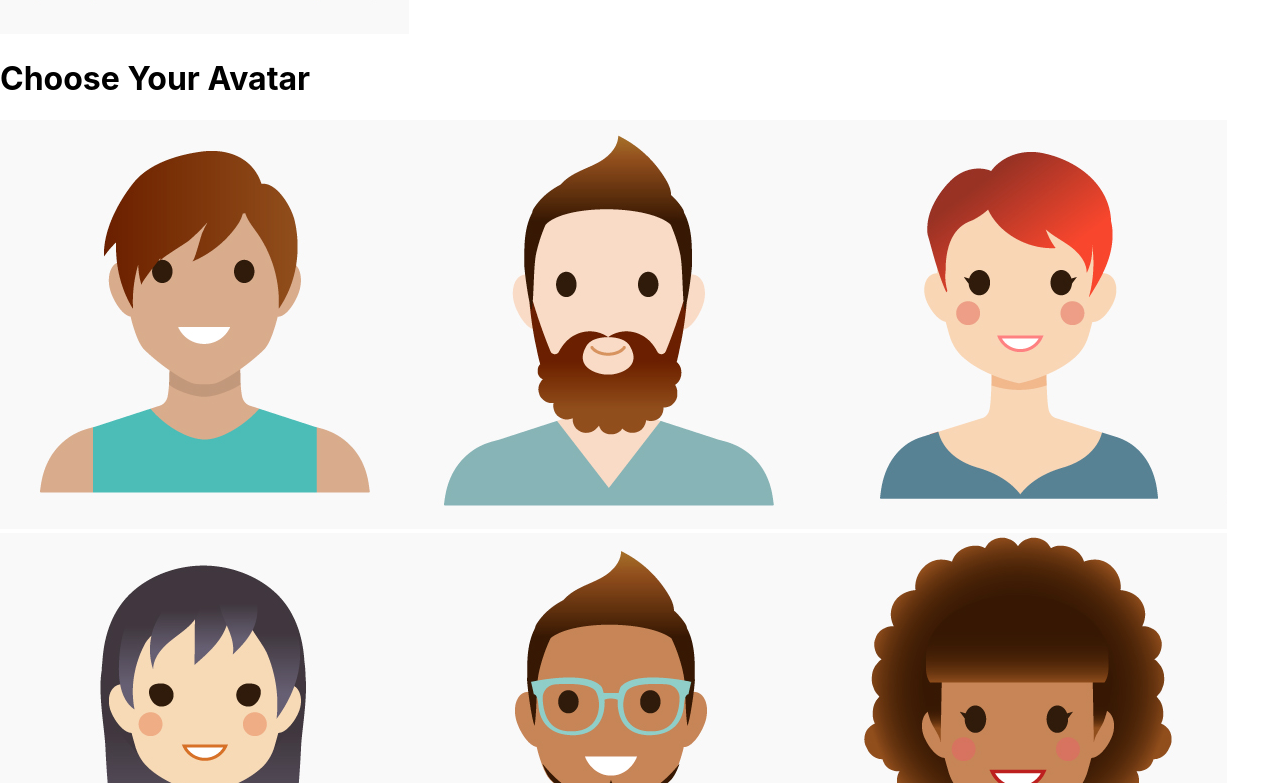
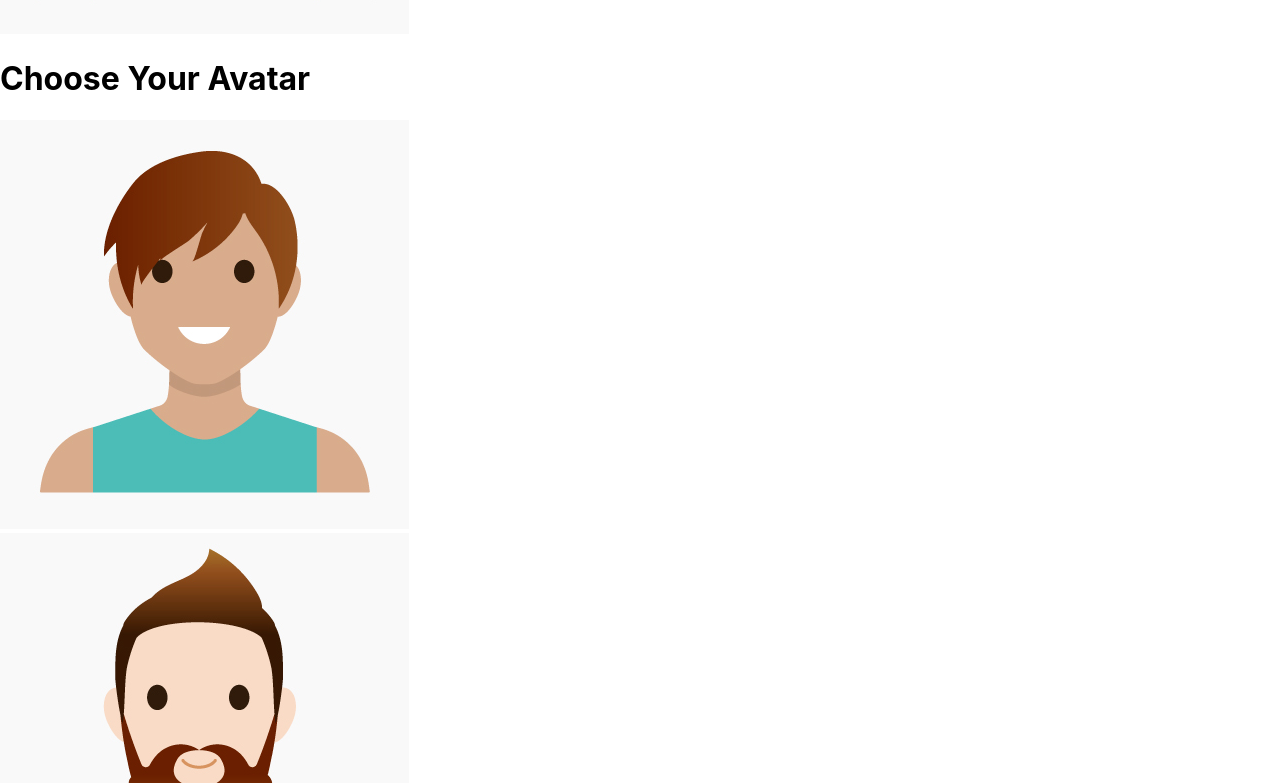
Before and after one commit to SHUBV92/avatar, a React (Create React App) app: page / in a window 1280 px wide. Shown: the part 457-1240 px from the top of the page. Built offline with nearby package versions, Linux system fonts and the light colour scheme.

Commit message:
Can click an image

```diff
--- a/src/containers/ListAvatar/ListAvatar.jsx
+++ b/src/containers/ListAvatar/ListAvatar.jsx
@@ -8,6 +8,9 @@ import avatar5 from "../../assets/avatar5.png";
 import avatar6 from "../../assets/avatar6.png";
 
 const ListAvatar = () => {
+
+
+
   const AvatarList = [
     {
       src: avatar1,
@@ -41,16 +44,26 @@ const ListAvatar = () => {
     },
   ];
 
+  const chooseAvatar = (id) => {
+    console.table("Avatar Clicked", id, "Clicked Avatar")
+  }
+
   return (
     <div>
       <h1>Choose Your Avatar</h1>
       {AvatarList.map((x) => (
+        <div
+        onClick={() => {
+            chooseAvatar(x.id)
+          }}>
         <img
           src={x.src}
           // label={x.label}
           // id={x.id}
           alt={x.id}
+
         />
+        </div>
       ))}
     </div>
   );
```
